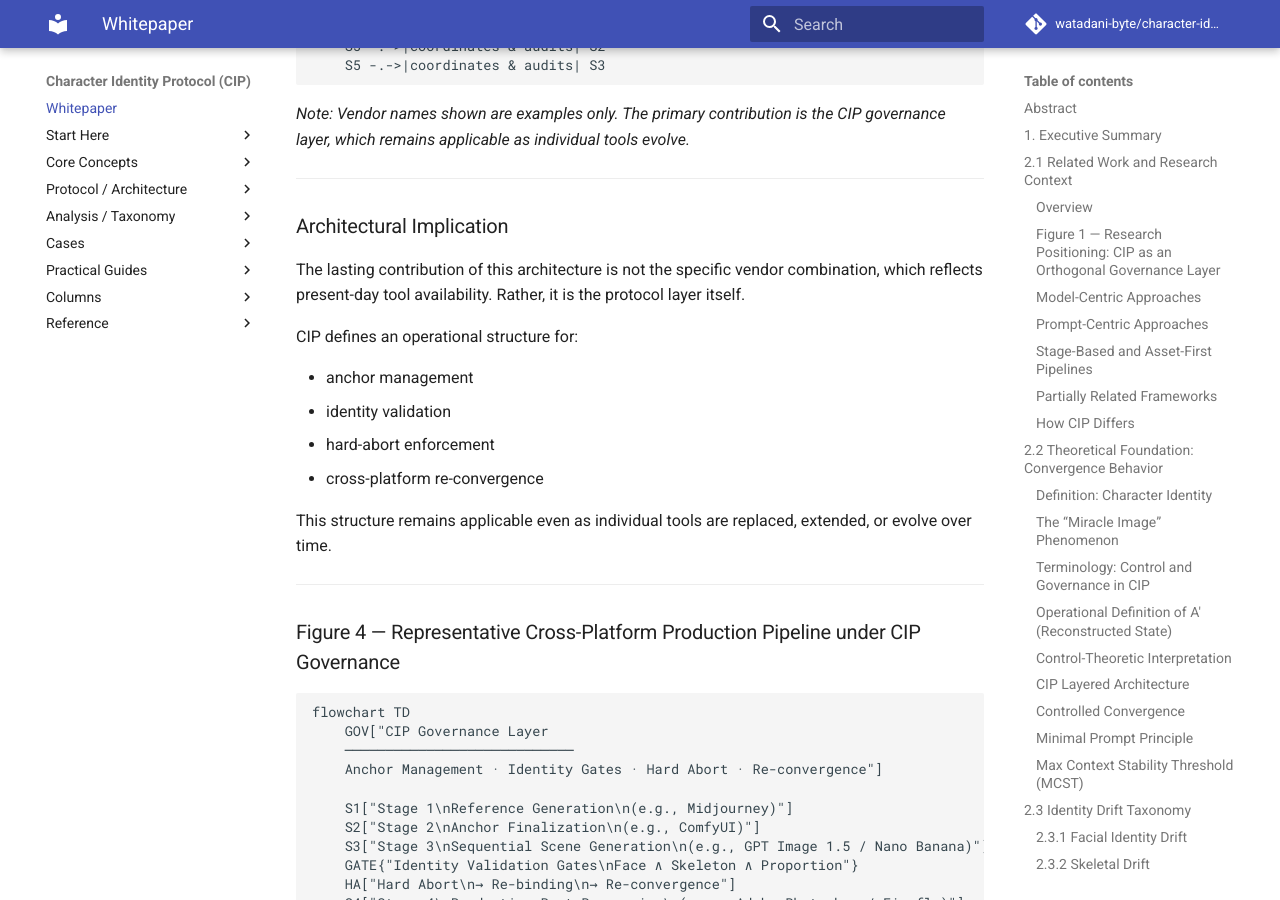
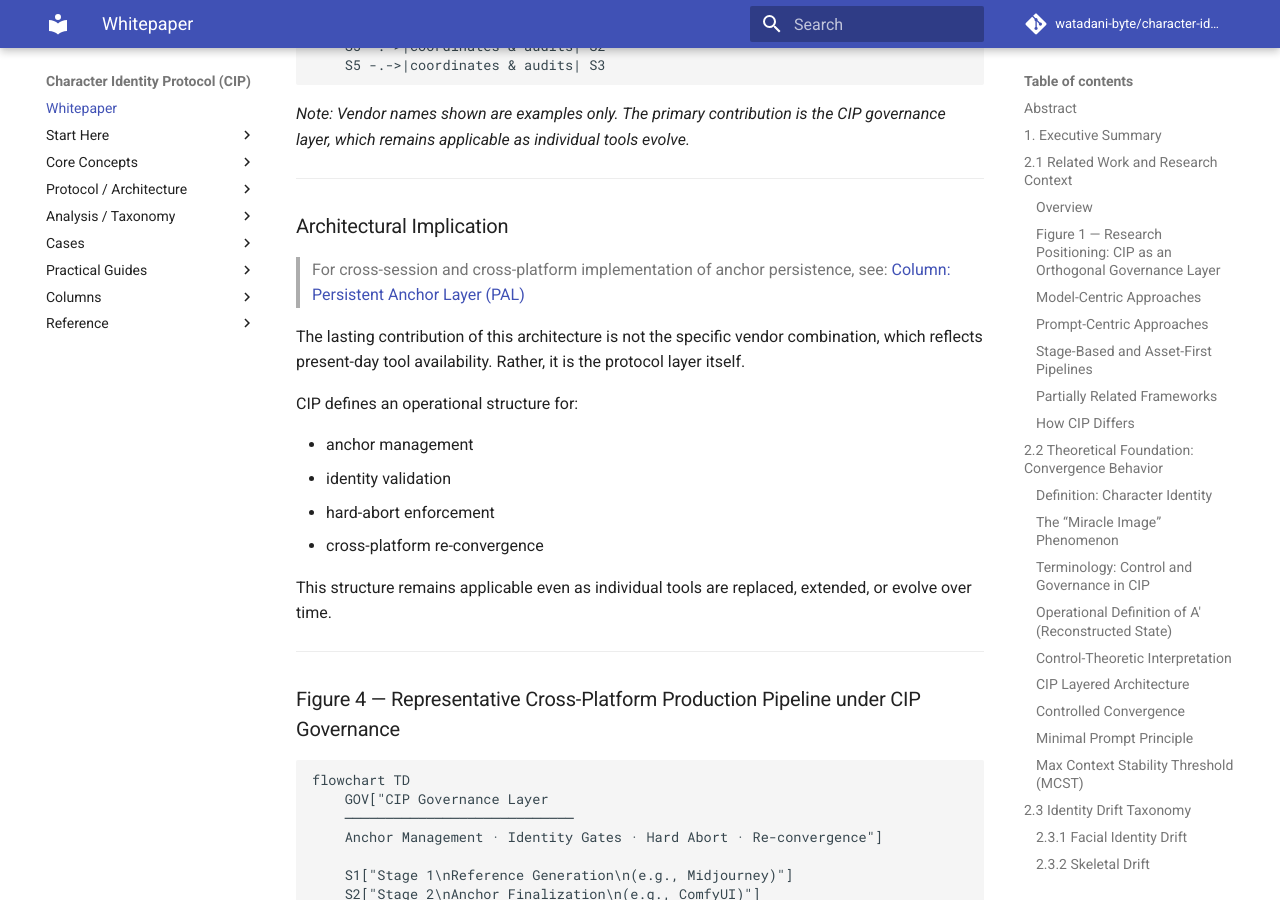
Before and after one commit to watadani-byte/character-identity-protocol, an MkDocs documentation site: the page built from docs/whitepaper_v1.md, in a window 1280 px wide and 900 px high, scrolled down 19378 px. Built offline with MkDocs 1.6.1 and Material for MkDocs 9.7.7, drawn with Linux system fonts in a browser that asks for light colours; comment, search, counter and statistics services are not loaded.

Commit message:
whitepaper_v1.md を更新

```diff
--- a/docs/whitepaper_v1.md
+++ b/docs/whitepaper_v1.md
@@ -635,6 +635,10 @@ flowchart TD
 
 ### Architectural Implication
 
+> For cross-session and cross-platform implementation of
+> anchor persistence, see:
+> [Column: Persistent Anchor Layer (PAL)](column_pal.md)
+
 The lasting contribution of this architecture is not the specific vendor combination, which reflects present-day tool availability. Rather, it is the protocol layer itself.
 
 CIP defines an operational structure for:
```
